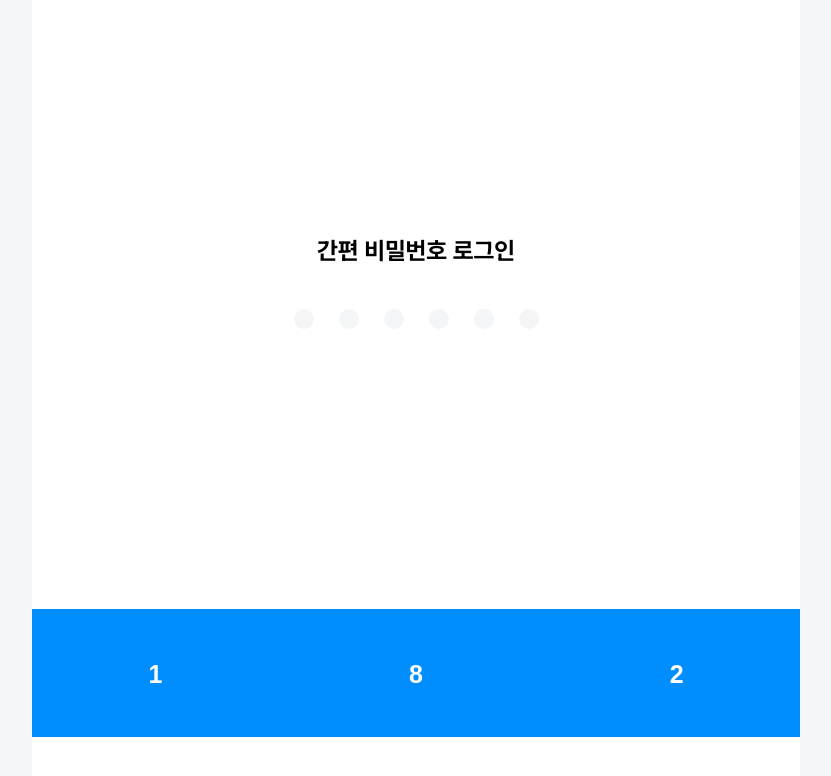
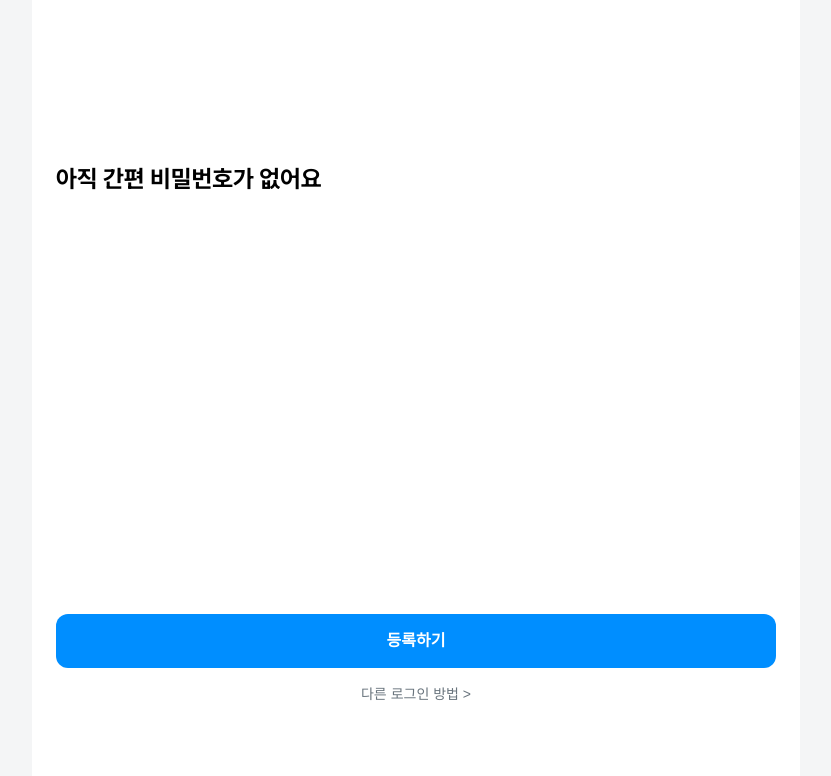
Before and after one commit to mjgwon24/flexrate-front, a Next.js app: page /auth/login in a window 1280 px wide. Both pictures are taken after a click on the button "간편 비밀번호". Shown: the top 776 px of the page, without its empty margins (224-1055 px from the left). Built offline with nearby package versions, Linux system fonts and the light colour scheme; no server answers.

Commit message:
간편 비밀번호 등록페이지 UI

```diff
--- a/src/app/auth/login/page.tsx
+++ b/src/app/auth/login/page.tsx
@@ -6,18 +6,23 @@ import { Wrapper } from '@/components/loanApplicationFunnel/LoanApplicationFunne
 import LoginForm from '@/components/login/LoginForm/LoginForm';
 import LoginSelector from '@/components/login/LoginSelector/LoginSelector';
 import PinLogin from '@/components/login/PinLogin/PinLogin';
+import PinRegisterPage from '@/components/login/PinLogin/PinRegisterPage.style.ts/PinRegisterPage'
 
-type Step = 'selector' | 'form' | 'pin';
+type Step = 'selector' | 'form' | 'PinEmailVerification' |'pin';
 
 const LoginPage = () => {
   const [step, setStep] = useState<Step>('selector');
+
+  const handleBack = () => {
+    setStep('selector');
+  };
 
   return (
     <Wrapper>
       <Header />
       {step === 'selector' && (
         <LoginSelector
-          onSelectPin={() => setStep('pin')}
+          onSelectPin={() => setStep('PinEmailVerification')}
           onSelectFace={() => {
             // Face ID 로직
           }}
@@ -25,6 +30,9 @@ const LoginPage = () => {
         />
       )}
       {step === 'form' && <LoginForm />}
+
+      {step === 'PinEmailVerification' && <PinRegisterPage onBack={handleBack}/>}
+
       {step === 'pin' && <PinLogin />}
     </Wrapper>
   );
--- /dev/null
+++ b/src/components/login/PinLogin/PinRegisterPage.style.ts/PinRegister.style.ts
@@ -0,0 +1,40 @@
+import styled from '@emotion/styled';
+
+import { semanticColor } from '@/styles/colors';
+import { typoStyleMap } from '@/styles/typos';
+
+export const Container = styled.div`
+  width: 100%;
+  height: 80vh;
+  background-color: white;
+  display: flex;
+  flex-direction: column;
+  justify-content: space-between;
+  padding: 48px 24px;
+`;
+
+export const Title = styled.div`
+  ${typoStyleMap['head1']};
+  color: ${semanticColor.text.normal.primary};
+`;
+
+export const BtnContainer = styled.div`
+  display: flex;
+  flex-direction: column;
+  gap: 16px;
+`;
+
+// 새로 추가하는 스타일 (배경 없애고, 텍스트 컬러 및 커서 조정)
+export const BackButton = styled.button`
+  background: none;
+  border: none;
+  padding: 0;
+  color: ${semanticColor.text.normal.sub2};
+  ${typoStyleMap['body2_m']};
+  text-align: center;
+  cursor: pointer;
+
+  &:hover {
+    text-decoration: underline;
+  }
+`;
--- a/src/components/login/PinLogin/AddPinLogin.tsx
+++ b/src/components/login/PinLogin/PinRegisterPage.style.ts/PinRegisterPage.tsx
@@ -4,10 +4,9 @@ import React from 'react';
 
 import Button from '@/components/Button/Button';
 
-import { BtnContainer } from '../LoginForm/LoginForm.style';
-import { Container, Title } from '../LoginSelector/LoginSelector.style';
+import { BackButton, BtnContainer, Container, Title } from './PinRegister.style';
 
-const PinRegisterPage = (): JSX.Element => {
+const PinRegisterPage = ({ onBack }: { onBack: () => void }): JSX.Element => {
   return (
     <Container>
       <Title>아직 간편 비밀번호가 없어요</Title>
@@ -15,9 +14,13 @@ const PinRegisterPage = (): JSX.Element => {
         <Button
           text='등록하기'
         />
-        <div className="font-pretendard-body2-m-14 text-semantic-text-normal-sub2 text-center">
+        <BackButton
+          type="button"
+          onClick={onBack}
+
+        >
           다른 로그인 방법 &gt;
-        </div>
+        </BackButton>
       </BtnContainer>
     </Container>
   );
```
Also changed, not shown: src/components/login/PinLogin/PinEmailVerification.style.ts (added, +30 -0 lines), src/components/login/PinLogin/PinEmailVerification.tsx (renamed from src/components/signup/EmailForm/EmailForm.tsx, +10 -15 lines).
